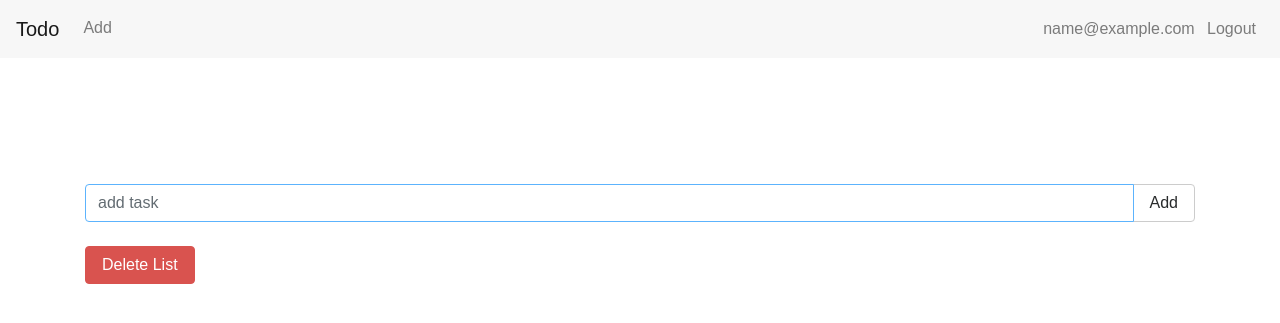
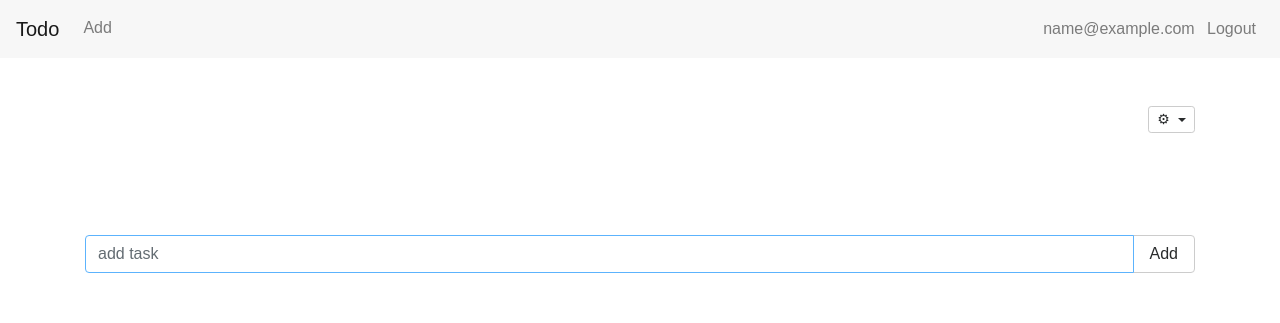
Before and after one commit to codebicycle/buy-milk, a Flask app: template todo/templates/todo_edit.html in a window 1280 px wide. Shown: the top 323 px of the page. Run offline with Flask 2, Linux system fonts and the light colour scheme; the template is opened without the code that fills it, so the values that code supplies are empty; the visitor is signed in with stand-in values (Sample User, id 1); parts of the project's set-up code (start-up, migrations or seed data) failed here and were passed over; some libraries are stand-ins or nearby versions.

Commit message:
Hide todo delete button

```diff
--- a/todo/static/styles.css
+++ b/todo/static/styles.css
@@ -16,6 +16,7 @@ body {
 
 .edit-in-place {
     border: none;
+    font-size: 2.5rem;
 }
 
 .edit-in-place:hover,
--- a/todo/templates/todo_edit.html
+++ b/todo/templates/todo_edit.html
@@ -3,11 +3,25 @@
 {% block title %}{{ todo.title }}{% endblock %}
 
 {% block content %}
+
+<div class="dropdown text-right mb-2">
+  <button class="btn btn-sm btn-secondary dropdown-toggle" type="button" id="dropdownMenuButton" data-toggle="dropdown" aria-haspopup="true" aria-expanded="false">
+    <span class="gear">⚙</span>
+  </button>
+  <div class="dropdown-menu dropdown-menu-right" aria-labelledby="dropdownMenuButton">
+    <form method="post" action="{{ url_for('todo_destroy', todo_id=todo.id) }}">
+      <button class="btn btn-danger w-100" type="submit">Delete List</button>
+      <input type="hidden" name="csrf-token" value="{{ session['csrf_token'] }}">
+    </form>
+  </div>
+</div>
+
 <form method="post" action="{{ url_for('todo_update', todo_id=todo.id) }}">
-  <input class="h1 edit-in-place" type="text" name="title" value="{{ todo.title }}">
+  <input class="mb-2 edit-in-place" type="text" name="title" value="{{ todo.title }}">
   <input type="hidden" name="csrf-token" value="{{ session['csrf_token'] }}">
   <input type="submit" value="Update" class="hidden">
 </form>
+
 
 <ul class="list-group">
 {% for task in todo.tasks %}
@@ -41,9 +55,4 @@
   <input type="hidden" name="csrf-token" value="{{ session['csrf_token'] }}">
 </form>
 
-<br>
-<form method="post" action="{{ url_for('todo_destroy', todo_id=todo.id) }}">
-  <button class="btn btn-danger delete-button" type="submit">Delete List</button>
-  <input type="hidden" name="csrf-token" value="{{ session['csrf_token'] }}">
-</form>
 {% endblock %}
```
